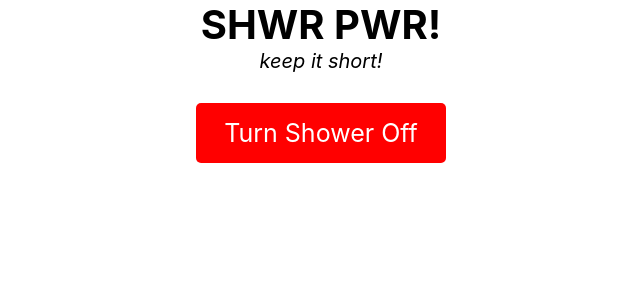
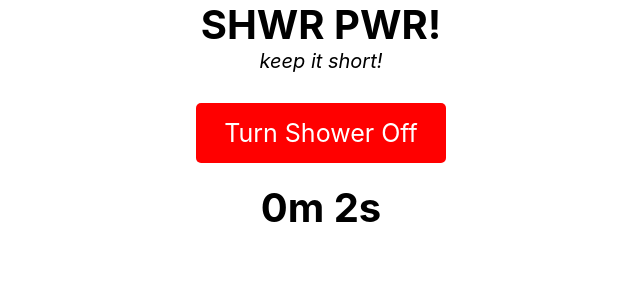
Before and after one commit to Shower-Power/shower-power-frontend, a React (Create React App) app: page / in a window 1280 px wide. Both pictures are taken after a click on the element "Turn Shower On". Shown: the top 300 px of the page, without its empty margins (319-959 px from the left). Built offline with nearby package versions, Linux system fonts and the light colour scheme; no server answers.

Commit message:
added timer

```diff
--- a/package.json
+++ b/package.json
@@ -13,7 +13,7 @@
     "react-scripts": "3.2.0"
   },
   "scripts": {
-    "start": "node index.js",
+    "start": "react-scripts start",
     "build": "webpack",
     "test": "react-scripts test",
     "eject": "react-scripts eject"
--- a/src/App.css
+++ b/src/App.css
@@ -15,6 +15,11 @@
   font-size: 20px;
   font-style: italic;
   padding-bottom: 30px;
+}
+
+.active-timer {
+  font-size: 40px;
+  font-weight: bold;
 }
 
 .Button {
--- a/src/App.js
+++ b/src/App.js
@@ -23,6 +23,8 @@ class App extends React.Component {
       durationMessage: '',
       duration: null,
       timer: null,
+      showerTimer: null,
+      timeElapsed: 0,
       avgs: {
         length: null,
         maxT: null,
@@ -31,6 +33,14 @@ class App extends React.Component {
         incT: null
       }
     }
+  }
+
+  showerTimer = () => {
+    this.setState({showerTimer: setInterval(() => this.getElapsedTime(), 100)})
+  }
+
+  getElapsedTime = () => {
+    this.setState({timeElapsed: this.prettyDuration(Date.now() - this.state.showerStartedAt)})
   }
 
   toggleShower = () => {
@@ -46,6 +56,7 @@ class App extends React.Component {
         this.setState({currentShowerId: res.data._id})
       }).catch(err => console.log(err))
     this.getInitialData();
+    this.showerTimer();
   }
 
   endShower = () => {
@@ -66,6 +77,7 @@ class App extends React.Component {
     tempPeak: peakTemperature,
     humidityPeak: peakHumidity})
     clearInterval(this.state.timer)
+    clearInterval(this.state.showerTimer)
   }
 
   getAllShowerData = (currentShower) => {
@@ -171,6 +183,7 @@ class App extends React.Component {
         <div className="app-headline">keep it short!</div>
         <Button type={!this.state.showerIsOn ? 'turn-shower-on' : 'turn-shower-off' } onClick={this.toggleShower}/>
         {!this.state.showerIsOn && this.state.duration ? <Data data={data}/> : null}
+        {this.state.showerIsOn ? <div className="active-timer">{this.state.timeElapsed}</div> : null}
       </div>
     )
   }
```
